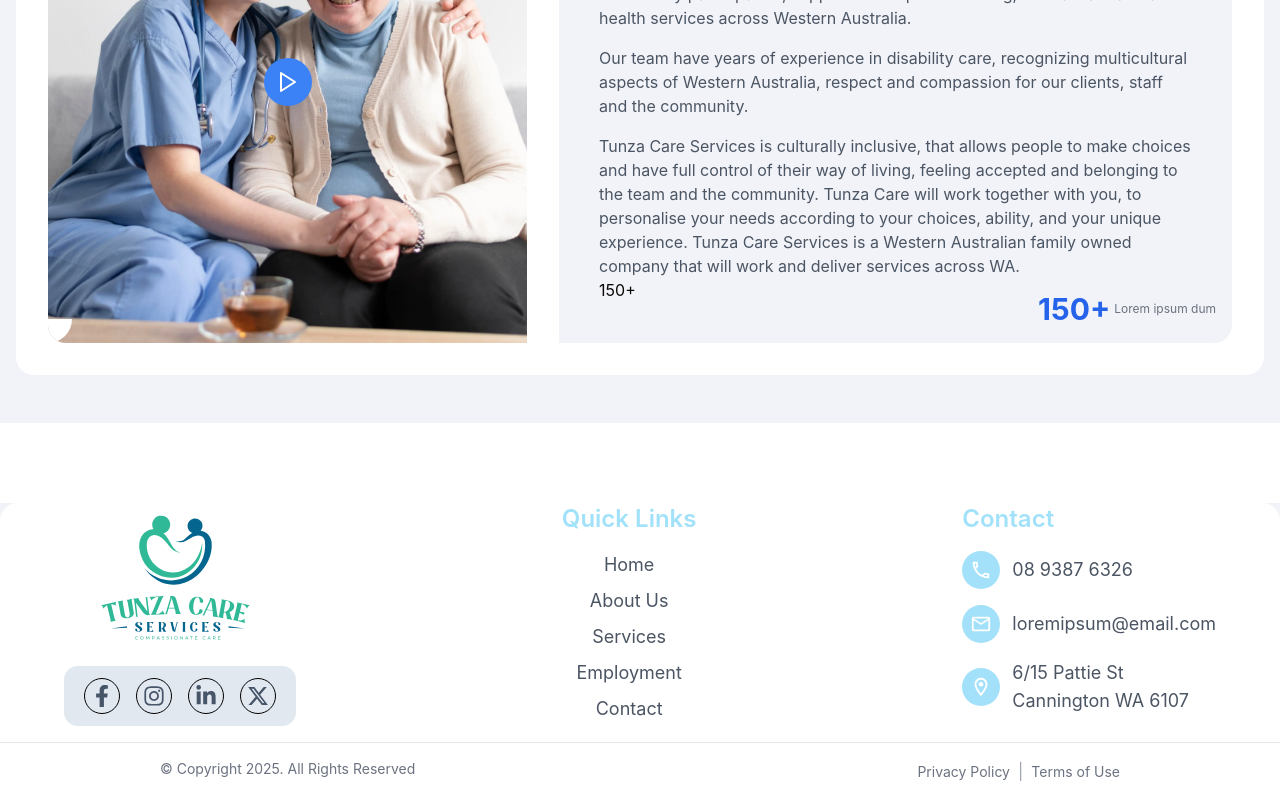
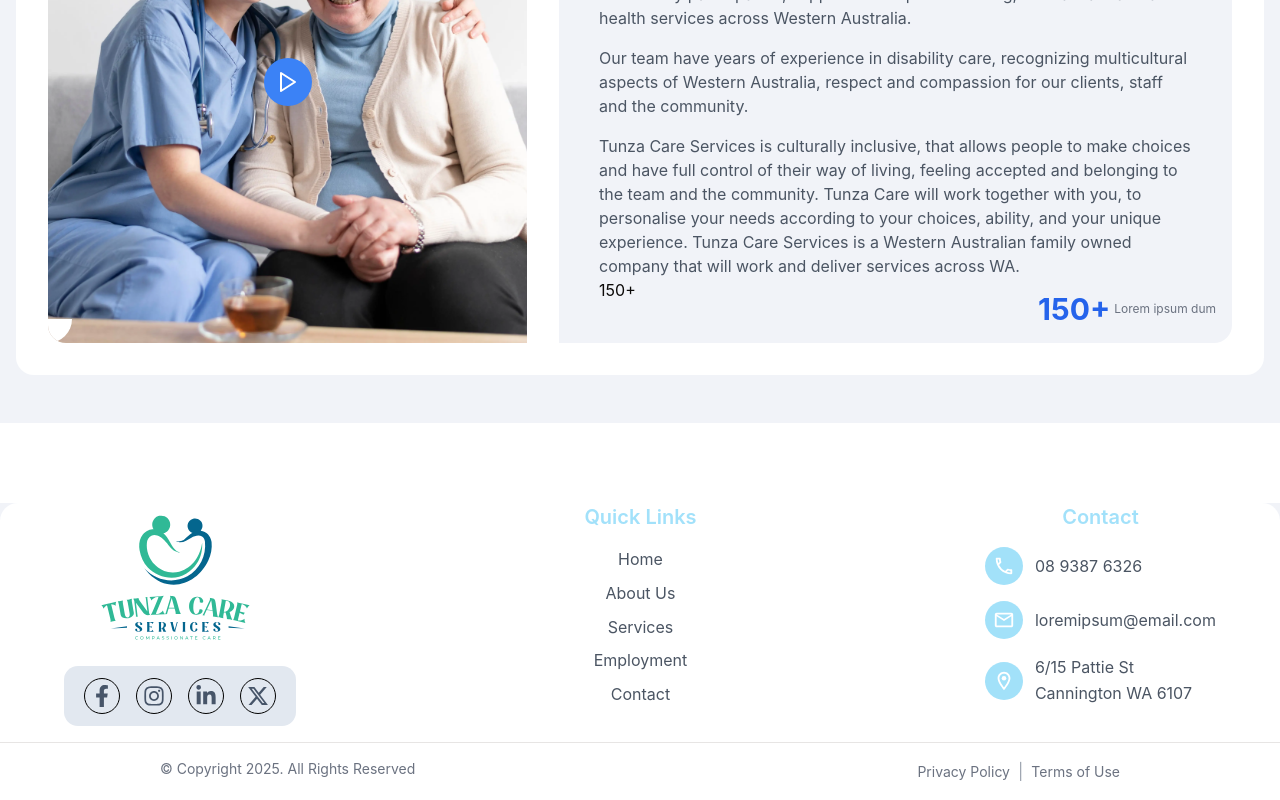
Before and after one commit to nmcyber/tunza-care, a React (Vite) app: page / in a window 1280 px wide. Shown: the part 1096-1896 px from the top of the page. Built offline with nearby package versions, Linux system fonts and the light colour scheme; what fluid-tailwind would draw is missing.

Commit message:
minor layout chnges

```diff
--- a/src/components/Footer/footer.jsx
+++ b/src/components/Footer/footer.jsx
@@ -7,7 +7,7 @@ import { MdOutlineLocationOn } from "react-icons/md";
 
 const Footer = () => {
   return (
-    <footer className="bg-white rounded-t-sm">
+    <footer className="bg-white rounded-t-sm ">
       <div className="container flex justify-between flex-wrap mx-auto px-12 md:px-16  gap-6 pb-4">
         <div className="space-y-4">
           <img src={logo} alt="Tunza Care Services Logo" className="w-40 mx-8 " />
@@ -30,7 +30,7 @@ const Footer = () => {
         {/* Quick Links Sections */}
 
         <div>
-          <h4 className="font-semibold text-2xl text-[#64cdf6]/60 mb-4">
+          <h4 className="font-semibold text-xl text-[#64cdf6]/60 mb-4">
             Quick Links
           </h4>
           <div>
@@ -39,7 +39,7 @@ const Footer = () => {
                 <a
                   key={item.id}
                   href={item.url}
-                  className="text-gray-600  text-lg hover:text-gray-800 cursor-pointer"
+                  className="text-gray-600  text-md hover:text-gray-800 cursor-pointer"
                 >
                   {item.title}
                 </a>
@@ -50,7 +50,7 @@ const Footer = () => {
 
         {/* Contact Section */}
         <div>
-          <h4 className="font-semibold text-2xl  text-[#64cdf6]/60 mb-4">
+          <h4 className="font-semibold text-xl  text-[#64cdf6]/60 text-center mb-4">
             Contact
           </h4>
           <ul className="space-y-4 text-center ">
@@ -59,20 +59,20 @@ const Footer = () => {
                 <MdOutlineCall size={'22'}/>
               </span>
               <a href="">
-                <span className="text-lg">08 9387 6326</span>
+                <span className="text-md">08 9387 6326</span>
               </a>
             </li>
             <li className="flex items-center space-x-3 text-gray-600">
               <span className=" bg-[#64cdf6]/60 text-white p-2 rounded-full">
                 <MdMailOutline size={'22'}/>
               </span>
-              <span className="text-lg">loremipsum@email.com</span>
+              <span className="text-md">loremipsum@email.com</span>
             </li>
             <li className="flex items-center text-start space-x-3 text-gray-600">
               <span className=" bg-[#64cdf6]/60 text-white p-2 rounded-full">
                 <MdOutlineLocationOn size={'22'}/>
               </span>
-              <span className="text-lg">
+              <span className="text-md">
                 6/15 Pattie St
                 <br />
                 Cannington WA 6107
--- a/src/components/Hero/hero.jsx
+++ b/src/components/Hero/hero.jsx
@@ -4,7 +4,7 @@ import { banner, playIcon, reviews, stars } from "@/assets";
 
 const Hero = () => {
   return (
-    <div className="container mx-auto px-4 flex flex-col md:flex-row items-center justify-between bg-white py-16">
+    <div className="container mx-auto px-4 flex flex-col md:flex-row items-center justify-between bg-white py-16 ">
       {/* Left Section */}
       <div className="md:w-1/2 space-y-2">
         <motion.h1
--- a/src/components/Navbar/Navbar.jsx
+++ b/src/components/Navbar/Navbar.jsx
@@ -26,7 +26,7 @@ const Navbar = () => {
   const isMobile = useMediaQuery("(max-width: 768px)");
 
   return (
-    <section className=" w-full py-2 fixed top-0 left-0 z-50 bg-white">
+    <section className=" w-full py-2 fixed top-0 left-0 z-50 bg-white ">
       <div className=" px-4 sm:px-8 lg:px-16 xl:px-24 ">
         <nav className="hidden justify-between lg:flex">
           <div className="flex flex-grow justify-between items-center gap-6 outline-0 outline-red-400">
--- a/src/components/shared/Logo.jsx
+++ b/src/components/shared/Logo.jsx
@@ -2,10 +2,10 @@ import { logo } from '@/assets'
 
 export default function Logo() {
   return (
-    <a href='/' className=' flex  ~text-sm/2xl items-center mb-6  '>
+    <a href='/' className=' flex  ~text-sm/2xl items-center   '>
     <img
       src={logo}
-      className=" ~w-36 "
+      className=" ~w-36 size-28 "
       alt="logo"
     />
     </a>
```
